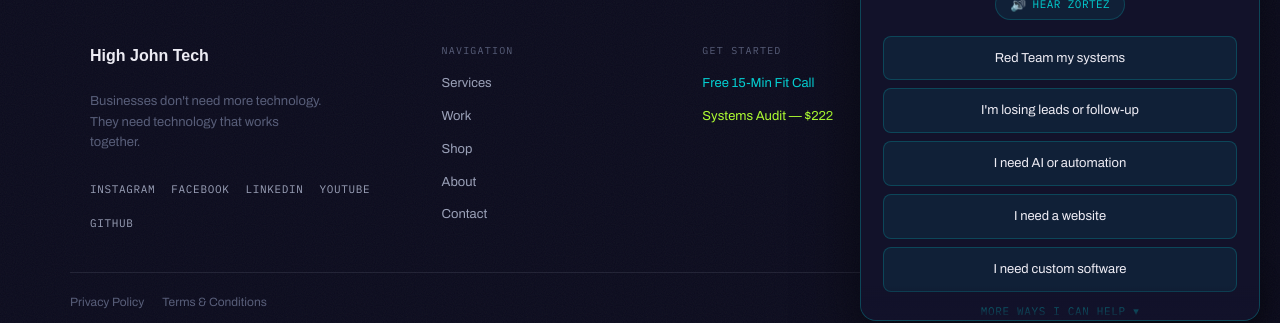
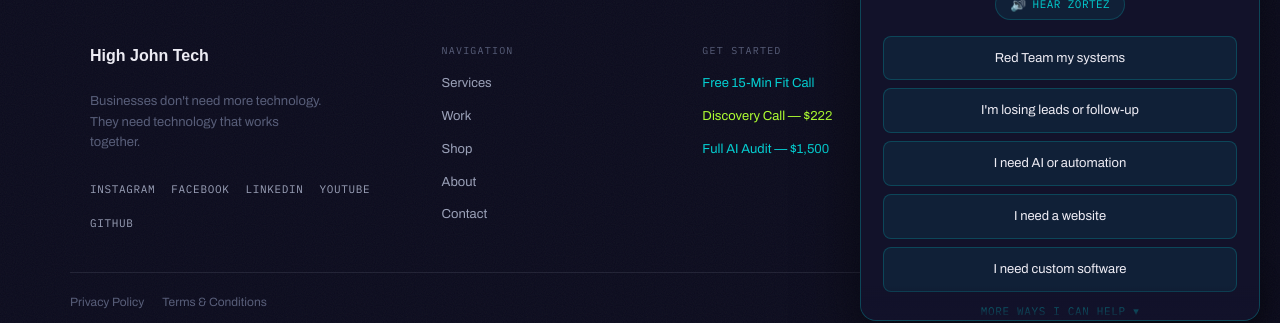
Before and after one commit to HighJohnTech/highjohn-preview, a Jekyll site: the page built from index.html, in a window 1280 px wide and 900 px high, scrolled down 7130 px. Shown: the part 559-882 px from the top of the window. Built offline with Jekyll 4.4.1, drawn with Linux system fonts in a browser that asks for light colours; some web fonts are replaced.

Commit message:
Update footer booking offers

```diff
--- a/_includes/footer.html
+++ b/_includes/footer.html
@@ -19,7 +19,8 @@
     <div class="footer-col">
       <span class="footer-heading mono">Get Started</span>
       {% include fit-call-cta.html class="footer-link-cta" label="Free 15-Min Fit Call" icon=false %}
-      {% include cta-book.html class="footer-link-cta footer-link-cta--primary" label="Systems Audit — $222" service="Systems Audit" icon=false %}
+      {% include cta-book.html class="footer-link-cta footer-link-cta--primary" label="Discovery Call — $222" service="Discovery Call" icon=false %}
+      {% include cta-book.html class="footer-link-cta" label="Full AI Audit — $1,500" service="Full AI Audit" icon=false %}
     </div>
 
     <div class="footer-col">
```
